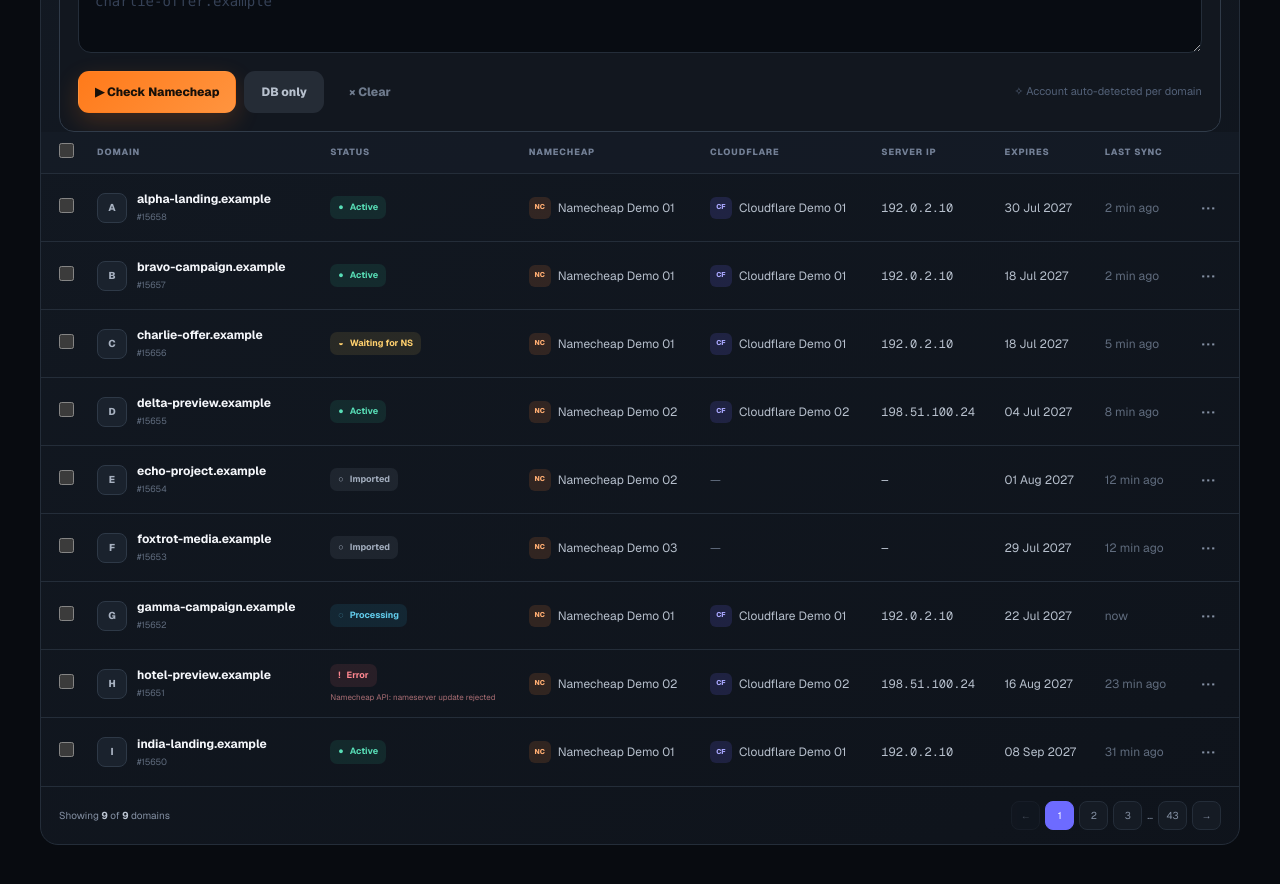
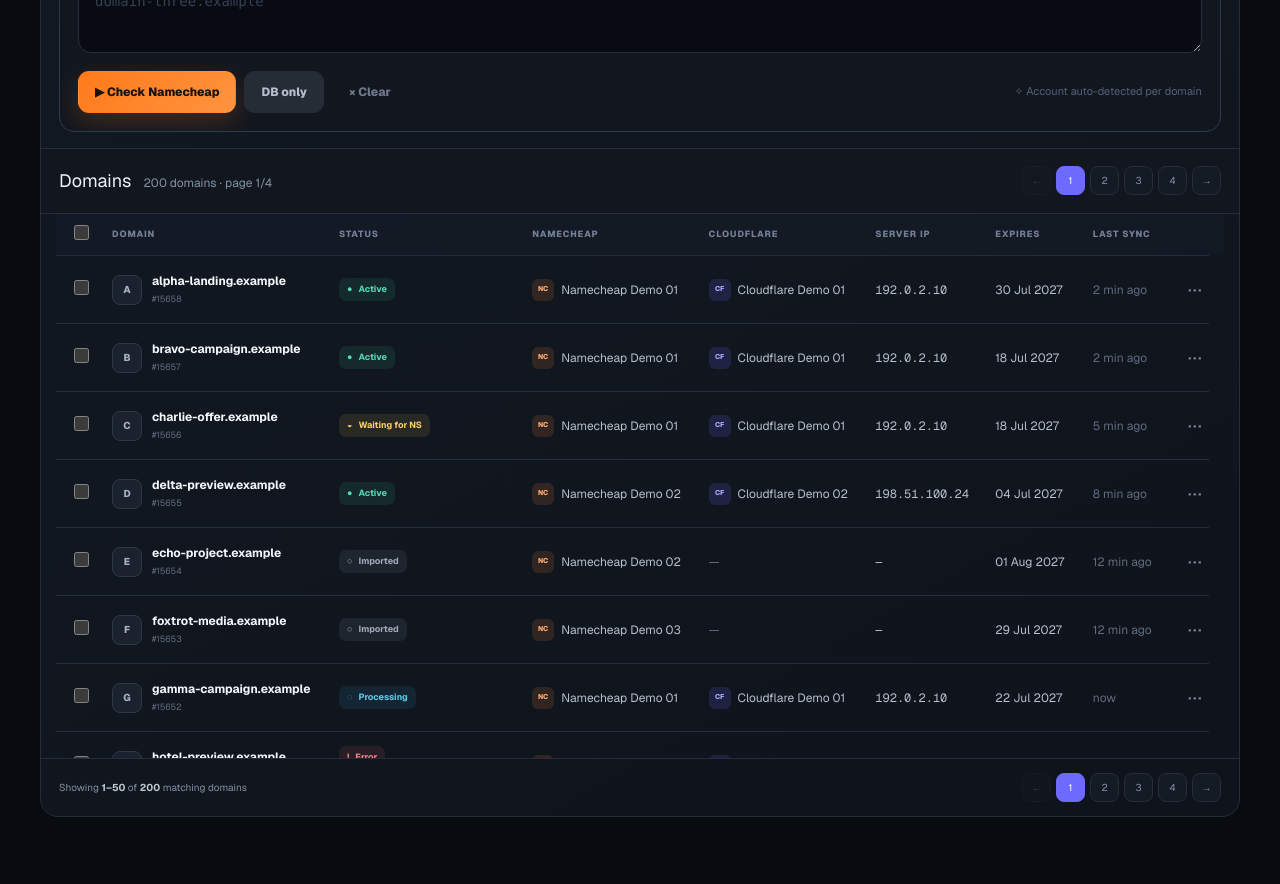
Before and after one commit to ProKesha/domain-tool, a Next.js app: page / in a window 1280 px wide. Shown: the part 1380-2264 px from the top of the page. Built offline with nearby package versions, Linux system fonts and the light colour scheme.

Commit message:
Add domain pagination and scrollable table

```diff
--- a/app/globals.css
+++ b/app/globals.css
@@ -1291,8 +1291,41 @@ button:disabled {
   font-size: 13px;
 }
 
+.domain-table-toolbar {
+  display: flex;
+  min-height: 66px;
+  align-items: center;
+  justify-content: space-between;
+  gap: 18px;
+  margin-top: 16px;
+  padding: 10px 18px;
+  border-top: 1px solid var(--line);
+  border-bottom: 1px solid var(--line);
+  background: #12171f;
+}
+
+.domain-table-toolbar > div:first-child {
+  display: flex;
+  align-items: baseline;
+  gap: 12px;
+}
+
+.domain-table-toolbar h3 {
+  color: #f2f4f7;
+  font-size: 18px;
+}
+
+.domain-table-toolbar span {
+  color: var(--muted);
+  font-size: 12px;
+}
+
 .table-wrap {
-  overflow-x: auto;
+  max-height: min(68vh, 720px);
+  overflow: auto;
+  overscroll-behavior: contain;
+  scrollbar-color: #34445b #0c1118;
+  scrollbar-gutter: stable both-edges;
 }
 
 table {
@@ -1302,6 +1335,9 @@ table {
 }
 
 th {
+  position: sticky;
+  z-index: 3;
+  top: 0;
   height: 42px;
   padding: 0 12px;
   background: rgba(21, 28, 39, 0.72);
@@ -1542,6 +1578,11 @@ code {
   background: #151b24;
   color: var(--muted);
   font-size: 10px;
+}
+
+.pagination button:disabled {
+  cursor: not-allowed;
+  opacity: 0.36;
 }
 
 .pagination button.current {
@@ -2601,6 +2642,16 @@ dd {
     gap: 14px;
   }
 
+  .domain-table-toolbar {
+    align-items: flex-start;
+    flex-direction: column;
+  }
+
+  .domain-table-toolbar .pagination {
+    width: 100%;
+    overflow-x: auto;
+  }
+
   .table-footer > span {
     display: none;
   }
--- a/app/page.tsx
+++ b/app/page.tsx
@@ -144,7 +144,7 @@ const purchaseRows: PurchaseRow[] = [
   },
 ];
 
-const initialDomains: Domain[] = [
+const featuredDomains: Domain[] = [
   {
     id: 15658,
     name: "alpha-landing.example",
@@ -256,6 +256,38 @@ const initialDomains: Domain[] = [
   },
 ];
 
+const generatedDemoDomains: Domain[] = Array.from({ length: 191 }, (_, index) => {
+  const sequence = index + 10;
+  const accountNumber = (index % 3) + 1;
+  const cloudflareNumber = (index % 2) + 1;
+  const hasCloudflare = index % 5 !== 0;
+  const statusCycle: DomainStatus[] = [
+    "active",
+    "active",
+    "active",
+    "waiting_ns",
+    "imported",
+  ];
+  const status = hasCloudflare ? statusCycle[index % statusCycle.length] : "imported";
+  const ip = cloudflareNumber === 1 ? "192.0.2.10" : "198.51.100.24";
+
+  return {
+    id: 15649 - index,
+    name: `demo-zone-${String(sequence).padStart(3, "0")}.example`,
+    status,
+    namecheap: `Namecheap Demo 0${accountNumber}`,
+    cloudflare: hasCloudflare ? `Cloudflare Demo 0${cloudflareNumber}` : null,
+    ip: hasCloudflare ? ip : null,
+    ns1: hasCloudflare ? `ns${cloudflareNumber}.cloudflare-demo.example` : null,
+    ns2: hasCloudflare ? `ns${cloudflareNumber + 2}.cloudflare-demo.example` : null,
+    expires: `${String((index % 28) + 1).padStart(2, "0")} Jul 2027`,
+    lastSync: `${(index % 45) + 1} min ago`,
+  };
+});
+
+const initialDomains: Domain[] = [...featuredDomains, ...generatedDemoDomains];
+const DOMAINS_PER_PAGE = 50;
+
 const statusMeta: Record<
   DomainStatus,
   { label: string; dot: string; className: string }
@@ -312,6 +344,7 @@ export default function Home() {
     initialCloudflareAccounts,
   );
   const [selected, setSelected] = useState<number[]>([]);
+  const [currentPage, setCurrentPage] = useState(1);
   const [bulkCheckOpen, setBulkCheckOpen] = useState(true);
   const [bulkInput, setBulkInput] = useState("");
   const [bulkDbOnly, setBulkDbOnly] = useState(false);
@@ -388,9 +421,26 @@ export default function Home() {
     });
   }, [domains, search, status, ncFilter, cfFilter, bulkDomainNames]);
 
+  const totalPages = Math.max(
+    1,
+    Math.ceil(filteredDomains.length / DOMAINS_PER_PAGE),
+  );
+  const visiblePage = Math.min(currentPage, totalPages);
+  const paginatedDomains = useMemo(() => {
+    const start = (visiblePage - 1) * DOMAINS_PER_PAGE;
+    return filteredDomains.slice(start, start + DOMAINS_PER_PAGE);
+  }, [filteredDomains, visiblePage]);
+  const firstVisibleDomain = filteredDomains.length
+    ? (visiblePage - 1) * DOMAINS_PER_PAGE + 1
+    : 0;
+  const lastVisibleDomain = Math.min(
+    visiblePage * DOMAINS_PER_PAGE,
+    filteredDomains.length,
+  );
+
   const allVisibleSelected =
-    filteredDomains.length > 0 &&
-    filteredDomains.every((domain) => selected.includes(domain.id));
+    paginatedDomains.length > 0 &&
+    paginatedDomains.every((domain) => selected.includes(domain.id));
 
   const activeCount = domains.filter((domain) => domain.status === "active").length;
   const attentionCount = domains.filter((domain) =>
@@ -413,13 +463,17 @@ export default function Home() {
   function toggleAllVisible() {
     if (allVisibleSelected) {
       setSelected((current) =>
-        current.filter((id) => !filteredDomains.some((domain) => domain.id === id)),
+        current.filter((id) => !paginatedDomains.some((domain) => domain.id === id)),
       );
       return;
     }
     setSelected((current) => [
-      ...new Set([...current, ...filteredDomains.map((domain) => domain.id)]),
+      ...new Set([...current, ...paginatedDomains.map((domain) => domain.id)]),
     ]);
+  }
+
+  function goToPage(page: number) {
+    setCurrentPage(Math.min(Math.max(page, 1), totalPages));
   }
 
   function openDomain(domain: Domain) {
@@ -466,6 +520,7 @@ export default function Home() {
       const ids = new Set(current.map((domain) => domain.id));
       return [...imported.filter((domain) => !ids.has(domain.id)), ...current];
     });
+    setCurrentPage(1);
     showToast("2 new domains imported from Namecheap");
   }
 
@@ -524,6 +579,7 @@ export default function Home() {
 
     if (saveGenerated) {
       setDomains((current) => [...generated, ...current]);
+      setCurrentPage(1);
       showToast(`${count} test domain names added to the workspace`);
     } else {
       showToast(`${count} test domain names generated (preview only)`);
@@ -624,6 +680,7 @@ export default function Home() {
       missing: queriedDomains.length - found,
     });
     setSelected([]);
+    setCurrentPage(1);
     showToast(
       `${queriedDomains.length} test ${queriedDomains.length === 1 ? "domain" : "domains"} checked${databaseOnly ? " in the local database" : " through the Namecheap demo"}`,
     );
@@ -636,6 +693,7 @@ export default function Home() {
     setBulkResult(null);
     setBulkDbOnly(false);
     setSelected([]);
+    setCurrentPage(1);
   }
 
   function deleteSelectedFromDatabase() {
@@ -643,6 +701,7 @@ export default function Home() {
     if (!count) return;
     setDomains((current) => current.filter((domain) => !selected.includes(domain.id)));
     setSelected([]);
+    setCurrentPage(1);
     showToast(`${count} demo ${count === 1 ? "domain" : "domains"} removed from the database`);
   }
 
@@ -693,6 +752,7 @@ export default function Home() {
       );
     }
     setSelected([]);
+    setCurrentPage(1);
     showToast(
       resetFromDatabase
         ? `${count} demo ${count === 1 ? "domain" : "domains"} fully reset and removed`
@@ -758,6 +818,7 @@ export default function Home() {
     setStatus("all");
     setNcFilter("all");
     setCfFilter("all");
+    setCurrentPage(1);
   }
 
   function exportPurchasesCsv() {
@@ -1170,7 +1231,10 @@ export default function Home() {
               <span aria-hidden="true">⌕</span>
               <input
                 value={search}
-                onChange={(event) => setSearch(event.target.value)}
+                onChange={(event) => {
+                  setSearch(event.target.value);
+                  setCurrentPage(1);
+                }}
                 placeholder="Search domains…"
                 aria-label="Search domains"
               />
@@ -1178,7 +1242,13 @@ export default function Home() {
             </label>
             <label>
               <span className="sr-only">Status</span>
-              <select value={status} onChange={(event) => setStatus(event.target.value)}>
+              <select
+                value={status}
+                onChange={(event) => {
+                  setStatus(event.target.value);
+                  setCurrentPage(1);
+                }}
+              >
                 <option value="all">All statuses</option>
                 <option value="active">Active</option>
                 <option value="generated">Generated</option>
@@ -1192,7 +1262,10 @@ export default function Home() {
               <span className="sr-only">Namecheap account</span>
               <select
                 value={ncFilter}
-                onChange={(event) => setNcFilter(event.target.value)}
+                onChange={(event) => {
+                  setNcFilter(event.target.value);
+                  setCurrentPage(1);
+                }}
               >
                 <option value="all">All Namecheap</option>
                 <option value="Namecheap Demo 01">Namecheap Demo 01</option>
@@ -1204,7 +1277,10 @@ export default function Home() {
               <span className="sr-only">Cloudflare account</span>
               <select
                 value={cfFilter}
-                onChange={(event) => setCfFilter(event.target.value)}
+                onChange={(event) => {
+                  setCfFilter(event.target.value);
+                  setCurrentPage(1);
+                }}
               >
                 <option value="all">All Cloudflare</option>
                 <option value="Cloudflare Demo 01">Cloudflare Demo 01</option>
@@ -1337,7 +1413,7 @@ export default function Home() {
                     setBulkInput(value);
                     window.localStorage.setItem("domain-tool:bulk-input", value);
                   }}
-                  placeholder={"alpha-landing.example\nbravo-campaign.example\ncharlie-offer.example"}
+                  placeholder={"domain-one.example\ndomain-two.example\ndomain-three.example"}
                   aria-label="Domains to check"
                   spellCheck={false}
                 />
@@ -1377,6 +1453,43 @@ export default function Home() {
             )}
           </section>
 
+          <div className="domain-table-toolbar">
+            <div>
+              <h3>Domains</h3>
+              <span>
+                {filteredDomains.length} domains · page {visiblePage}/{totalPages}
+              </span>
+            </div>
+            <div className="pagination" aria-label="Domain pages">
+              <button
+                disabled={visiblePage === 1}
+                onClick={() => goToPage(visiblePage - 1)}
+                aria-label="Previous page"
+              >
+                ←
+              </button>
+              {Array.from({ length: totalPages }, (_, index) => index + 1).map(
+                (page) => (
+                  <button
+                    key={page}
+                    className={page === visiblePage ? "current" : ""}
+                    onClick={() => goToPage(page)}
+                    aria-current={page === visiblePage ? "page" : undefined}
+                  >
+                    {page}
+                  </button>
+                ),
+              )}
+              <button
+                disabled={visiblePage === totalPages}
+                onClick={() => goToPage(visiblePage + 1)}
+                aria-label="Next page"
+              >
+                →
+              </button>
+            </div>
+          </div>
+
           <div className="table-wrap">
             <table>
               <thead>
@@ -1400,7 +1513,7 @@ export default function Home() {
                 </tr>
               </thead>
               <tbody>
-                {filteredDomains.map((domain) => (
+                {paginatedDomains.map((domain) => (
                   <tr
                     key={domain.id}
                     className={selected.includes(domain.id) ? "selected-row" : ""}
@@ -1469,6 +1582,7 @@ export default function Home() {
                     resetFilters();
                     setBulkDomainNames([]);
                     setBulkResult(null);
+                    setCurrentPage(1);
                   }}
                 >
                   Clear filters
@@ -1479,19 +1593,35 @@ export default function Home() {
 
           <footer className="table-footer">
             <span>
-              Showing <strong>{filteredDomains.length}</strong> of{" "}
-              <strong>{domains.length}</strong> domains
+              Showing <strong>{firstVisibleDomain}–{lastVisibleDomain}</strong> of{" "}
+              <strong>{filteredDomains.length}</strong> matching domains
             </span>
             <div className="pagination">
-              <button disabled aria-label="Previous page">
+              <button
+                disabled={visiblePage === 1}
+                onClick={() => goToPage(visiblePage - 1)}
+                aria-label="Previous page"
+              >
                 ←
               </button>
-              <button className="current">1</button>
-              <button>2</button>
-              <button>3</button>
-              <span>…</span>
-              <button>43</button>
-              <button aria-label="Next page">→</button>
+              {Array.from({ length: totalPages }, (_, index) => index + 1).map(
+                (page) => (
+                  <button
+                    key={page}
+                    className={page === visiblePage ? "current" : ""}
+                    onClick={() => goToPage(page)}
+                  >
+                    {page}
+                  </button>
+                ),
+              )}
+              <button
+                disabled={visiblePage === totalPages}
+                onClick={() => goToPage(visiblePage + 1)}
+                aria-label="Next page"
+              >
+                →
+              </button>
             </div>
           </footer>
         </section>
```
